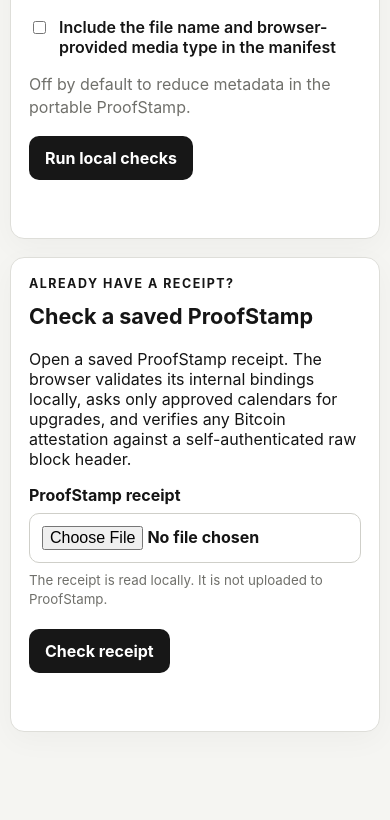
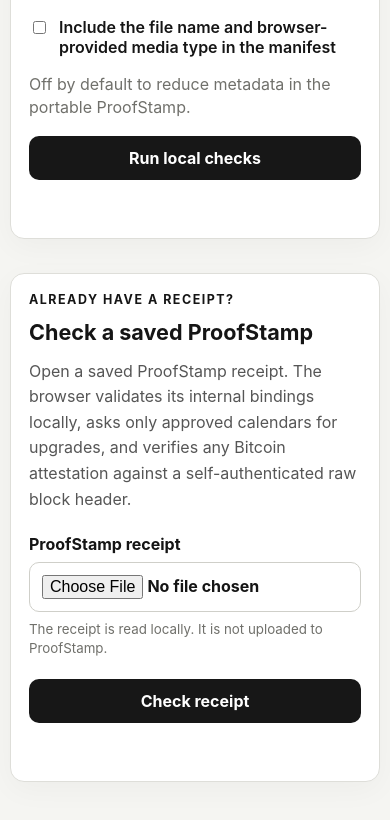
Before and after one commit to Proof-Stamp/bitcoin, a website with bundled scripts: page app/index.html in a window 390 px wide. Shown: the part 666-1486 px from the top of the page. Built offline with nearby package versions, Linux system fonts and the light colour scheme.

Commit message:
Style saved receipt verification flow

```diff
--- a/app/styles.css
+++ b/app/styles.css
@@ -21,7 +21,9 @@
 .hero > p:last-child { max-width: 680px; font-size: 1.05rem; line-height: 1.6; color: #565656; }
 
 .card { background: #fff; border: 1px solid #deded9; border-radius: 18px; padding: 24px; margin-top: 18px; box-shadow: 0 8px 30px rgba(0,0,0,.035); }
+.verify-card { margin-top: 34px; }
 h2 { margin: 0 0 20px; font-size: 1.35rem; }
+.section-copy { color: #565656; line-height: 1.6; margin: -6px 0 22px; max-width: 700px; }
 .field { display: grid; gap: 8px; margin-bottom: 20px; font-weight: 650; }
 .field small, .privacy-note, .warning-note { color: #70706b; font-weight: 400; line-height: 1.45; }
 .warning-note { margin-top: 14px; color: #595955; }
@@ -35,7 +37,7 @@
 button:hover { opacity: .88; }
 button:disabled { opacity: .45; cursor: wait; }
 button.secondary { background: #ecece8; color: #171717; }
-.status { min-height: 1.5em; margin: 16px 0 0; color: #555; }
+.status { min-height: 1.5em; margin: 16px 0 0; color: #555; line-height: 1.45; }
 .status.error { color: #9d1c1c; }
 
 .result-head { display: flex; justify-content: space-between; align-items: flex-start; gap: 16px; }
@@ -54,4 +56,6 @@
   .card { padding: 18px; border-radius: 14px; }
   .result-head { display: block; }
   .badge { display: inline-block; margin-bottom: 16px; }
+  button { width: 100%; }
+  .actions button { flex: 1 1 100%; }
 }
```
